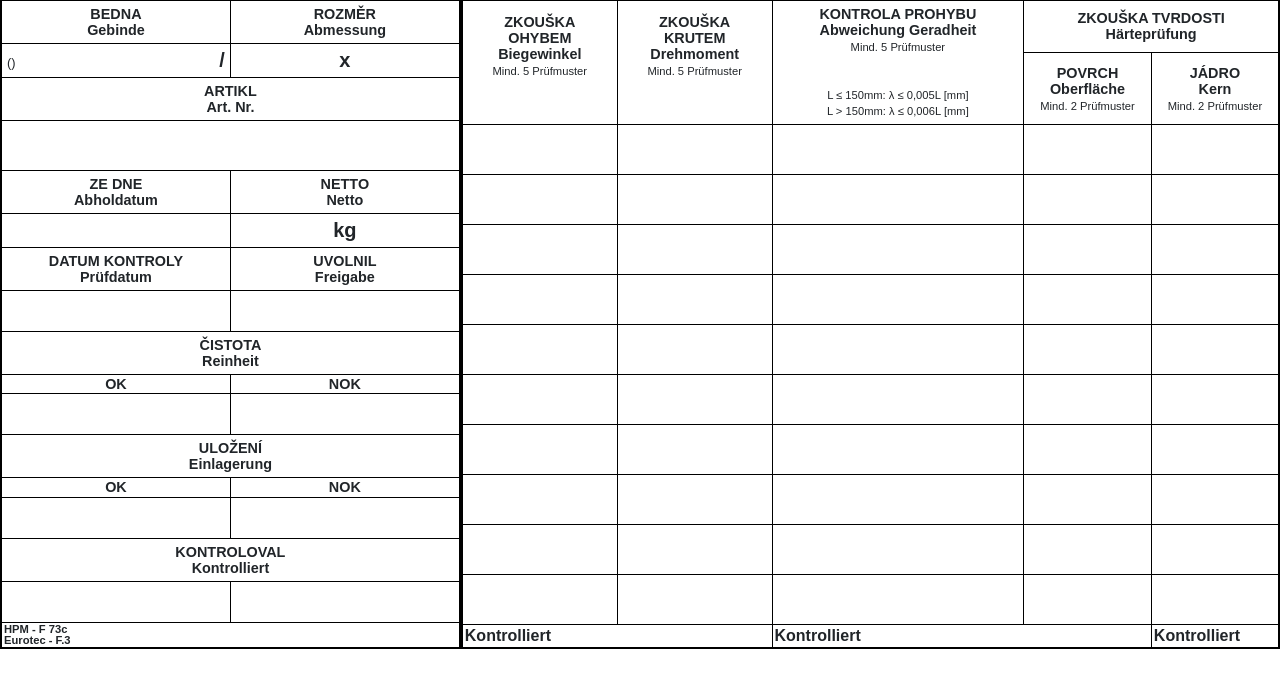
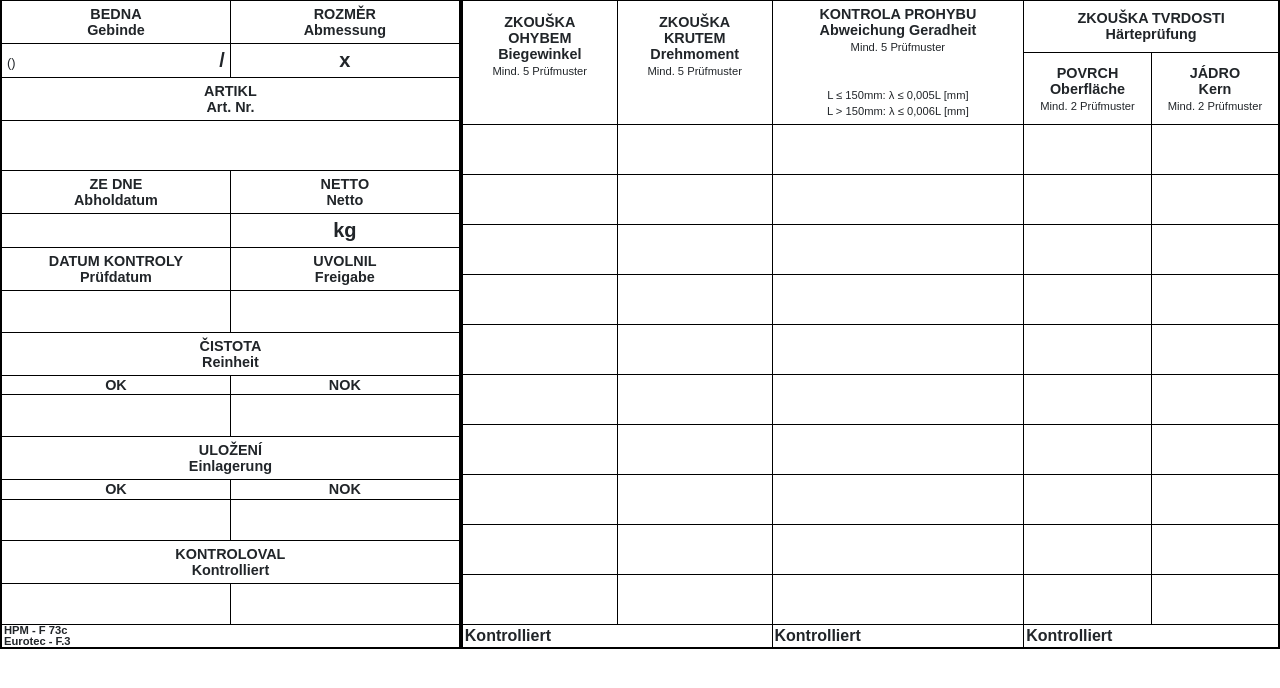
Before and after one commit to zpilat/Django_order_processing, a Django app: template orders/templates/orders/karta_kontroly_kvality_eur.html in a window 1280 px wide. Shown: the part 65-753 px from the top of the page. Run offline with Django 5.2, Linux system fonts and the light colour scheme; the template is opened without the code that fills it, so the values that code supplies are empty.

Commit message:
Upraveny styly a výšky buněk v tabulce karty kontroly kvality pro lepší zobrazení.

```diff
--- a/orders/templates/orders/karta_kontroly_kvality_eur.html
+++ b/orders/templates/orders/karta_kontroly_kvality_eur.html
@@ -110,7 +110,6 @@
         .no-border-start {
             border-left: none !important;
         }
-
     </style>
 </head>
 <body>
@@ -201,7 +200,7 @@
                     </td>
                 </tr>
                 <tr>
-                    <td style="height: 30px;"></td>
+                    <td style="height: 31px;"></td>
                     <td></td>
                 </tr>
                 <tr>
@@ -219,7 +218,7 @@
                     </td>
                 </tr>
                 <tr>
-                    <td style="height: 30px;"></td>
+                    <td style="height: 31px;"></td>
                     <td></td>
                 </tr>
                 <tr>
@@ -251,7 +250,7 @@
                     <td></td>
                 </tr>
                 <tr style="height: 1px;">
-                    <td colspan="2" class="text-start fs-07" style="padding: 1px 2px; line-height: 1;">
+                    <td colspan="2" class="text-start fs-07" style="padding: 0px 2px; line-height: 1;">
                         HPM - F 73c<br>
                         Eurotec - F.3
                     </td>
@@ -385,10 +384,10 @@
                     <td colspan="2" class="text-start fs-10 fw-bold" style="padding: 3px 2px; line-height: 1;">
                         Kontrolliert
                     </td>
-                    <td colspan="2" class="text-start fs-10 fw-bold" style="padding: 3px 2px; line-height: 1;">
+                    <td class="text-start fs-10 fw-bold" style="padding: 3px 2px; line-height: 1;">
                         Kontrolliert
                     </td>
-                    <td class="text-start fs-10 fw-bold" style="padding: 3px 2px; line-height: 1;">
+                    <td colspan="2" class="text-start fs-10 fw-bold" style="padding: 3px 2px; line-height: 1;">
                         Kontrolliert
                     </td>
                 </tr>
```
